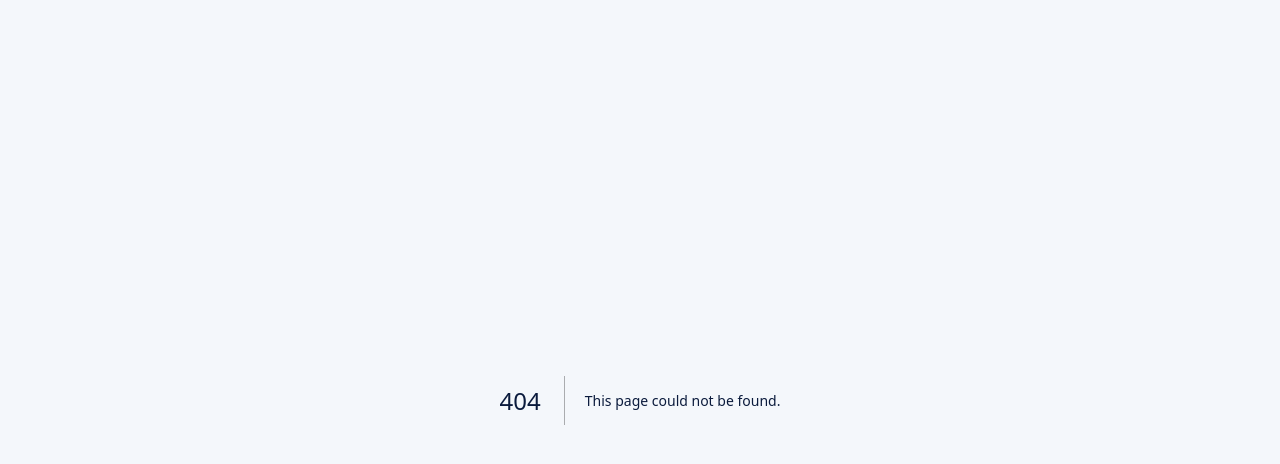
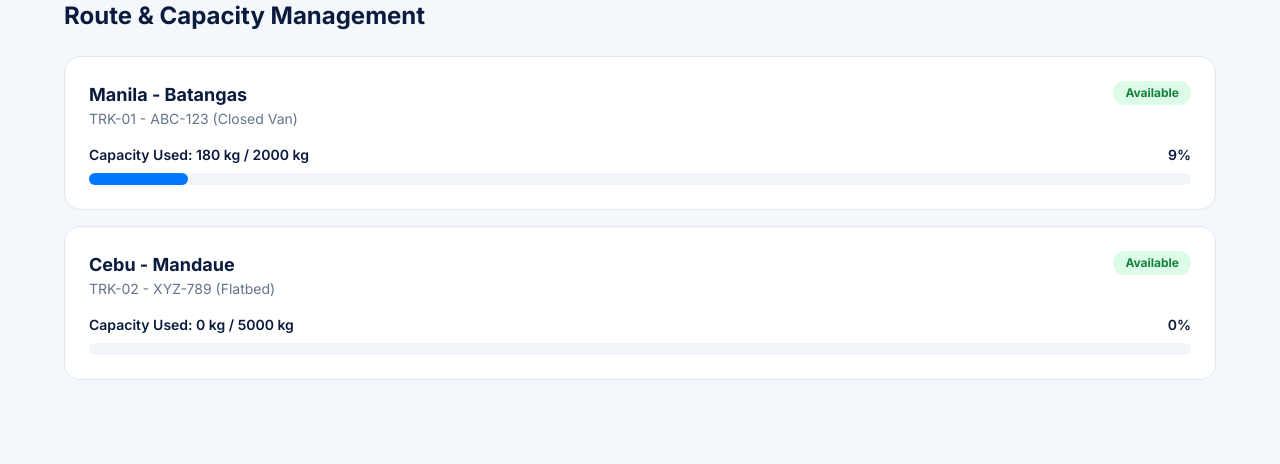
Before and after one commit to adiyel/loadloop-prototype, a Next.js app: page /operator/routes in a window 1280 px wide. Before the commit this address had no page. Shown: the top 464 px of the page. Built offline with nearby package versions, Linux system fonts and the light colour scheme.

Commit message:
Create page.tsx

```diff
--- /dev/null
+++ b/app/operator/routes/page.tsx
@@ -0,0 +1,40 @@
+"use client";
+import { useApp } from "@/context/AppContext";
+import { Truck, CheckCircle2, AlertCircle } from "lucide-react";
+
+export default function RouteManagement() {
+  const { trucks } = useApp();
+
+  return (
+    <div className="max-w-6xl mx-auto space-y-6">
+      <h1 className="text-2xl font-bold text-brand-navy">Route & Capacity Management</h1>
+
+      <div className="grid gap-4">
+        {trucks.map(t => {
+          const occupiedPercentage = (t.currentLoad / t.maxCapacity) * 100;
+          return (
+            <div key={t.id} className="bg-white p-6 rounded-2xl border border-slate-200">
+              <div className="flex justify-between items-start mb-4">
+                <div>
+                  <p className="font-bold text-lg text-brand-navy">{t.route}</p>
+                  <p className="text-sm text-slate-500">{t.id} - {t.plate} ({t.type})</p>
+                </div>
+                <span className={`px-3 py-1 rounded-full text-xs font-bold ${t.status === 'Available' ? 'bg-green-100 text-green-700' : 'bg-blue-100 text-blue-700'}`}>{t.status}</span>
+              </div>
+
+              <div className="space-y-2">
+                <div className="flex justify-between text-sm font-semibold">
+                  <span>Capacity Used: {t.currentLoad} kg / {t.maxCapacity} kg</span>
+                  <span>{Math.round(occupiedPercentage)}%</span>
+                </div>
+                <div className="w-full bg-slate-100 rounded-full h-3">
+                  <div className={`h-3 rounded-full transition-all ${occupiedPercentage > 80 ? 'bg-brand-orange' : 'bg-brand-blue'}`} style={{ width: `${occupiedPercentage}%` }}></div>
+                </div>
+              </div>
+            </div>
+          );
+        })}
+      </div>
+    </div>
+  );
+}
```
